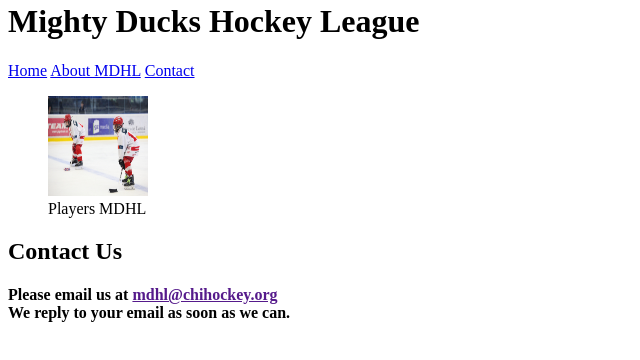
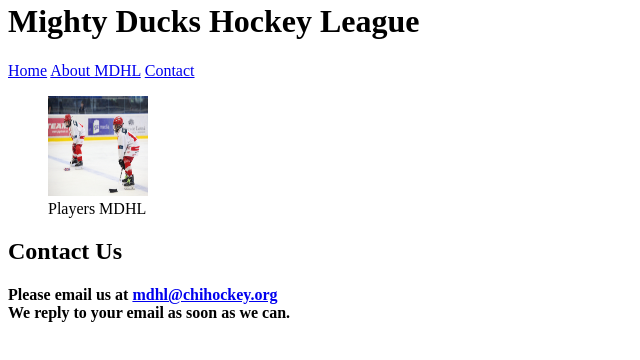
Before and after one commit to chicadan/mistareas, a plain HTML site: page contact.html in a window 1280 px wide. Shown: the part 130-490 px from the top of the page, without its empty margins (0-640 px from the left). Drawn offline with Linux system fonts and the light colour scheme.

Commit message:
cambios en contact

```diff
--- a/contact.html
+++ b/contact.html
@@ -19,15 +19,19 @@
         <a href="./contact.html">Contact</a>
     </nav>
 
-    <footer>
+    <main>
+        <section>
             <figure>
                 <img src="./img/hockey_3.jpg" alt="players MDHL" width="100" height="100">
                 <figcaption>Players MDHL</figcaption>
             </figure>
+
             <h2>Contact Us</h2>
-        <h4>Please email us at <a href="">mdhl@chihockey.org</a><br>
+            <h4>Please email us at <a href="mailto:mdhl@chihockey.org">mdhl@chihockey.org</a><br>
                 We reply to your email as soon as we can.</h4>
-    </footer>
+        </section>
+    </main>
+
 
 </body>
 </html>
```
Lines whose indentation alone changed are shown as unchanged.
